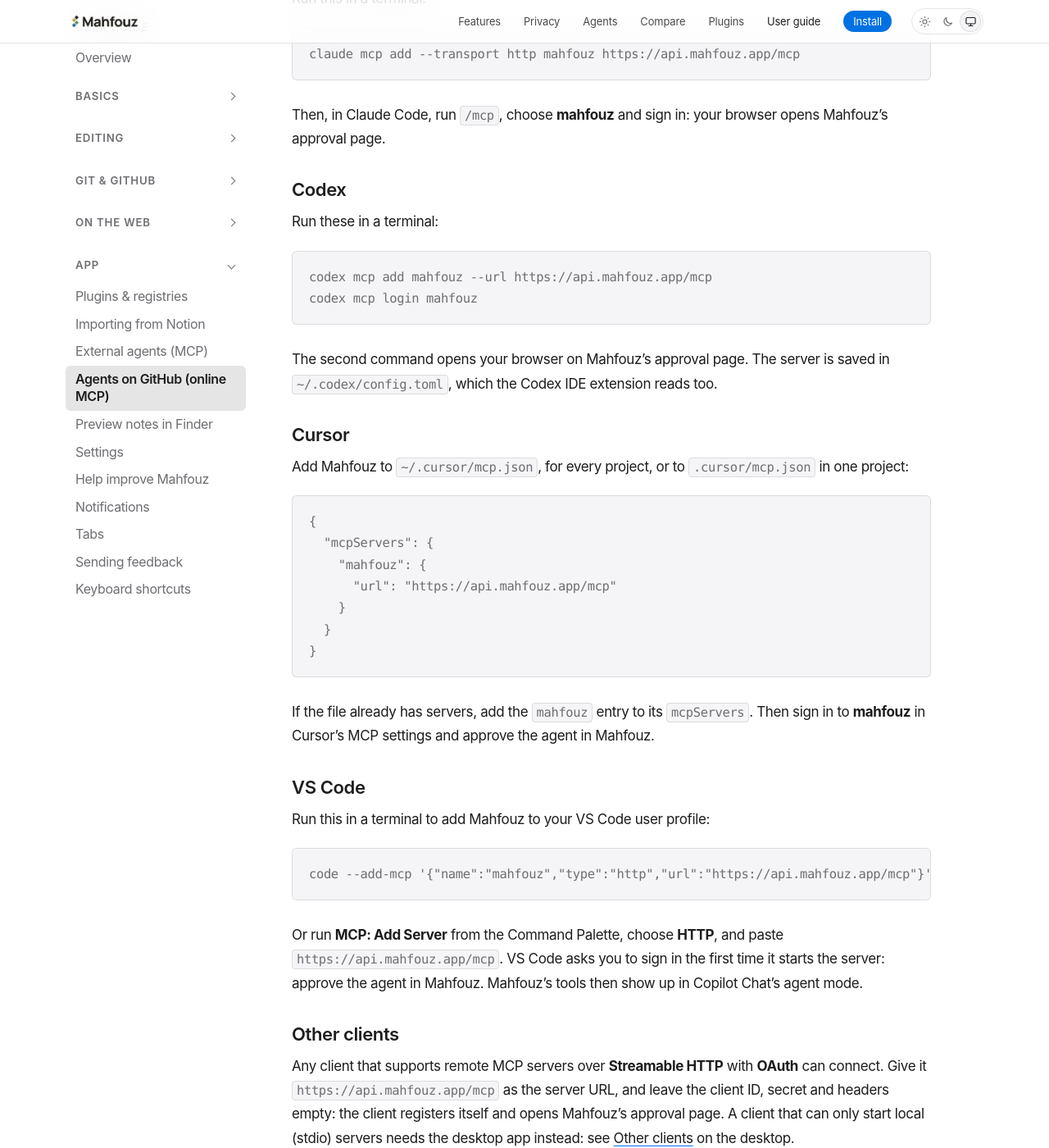
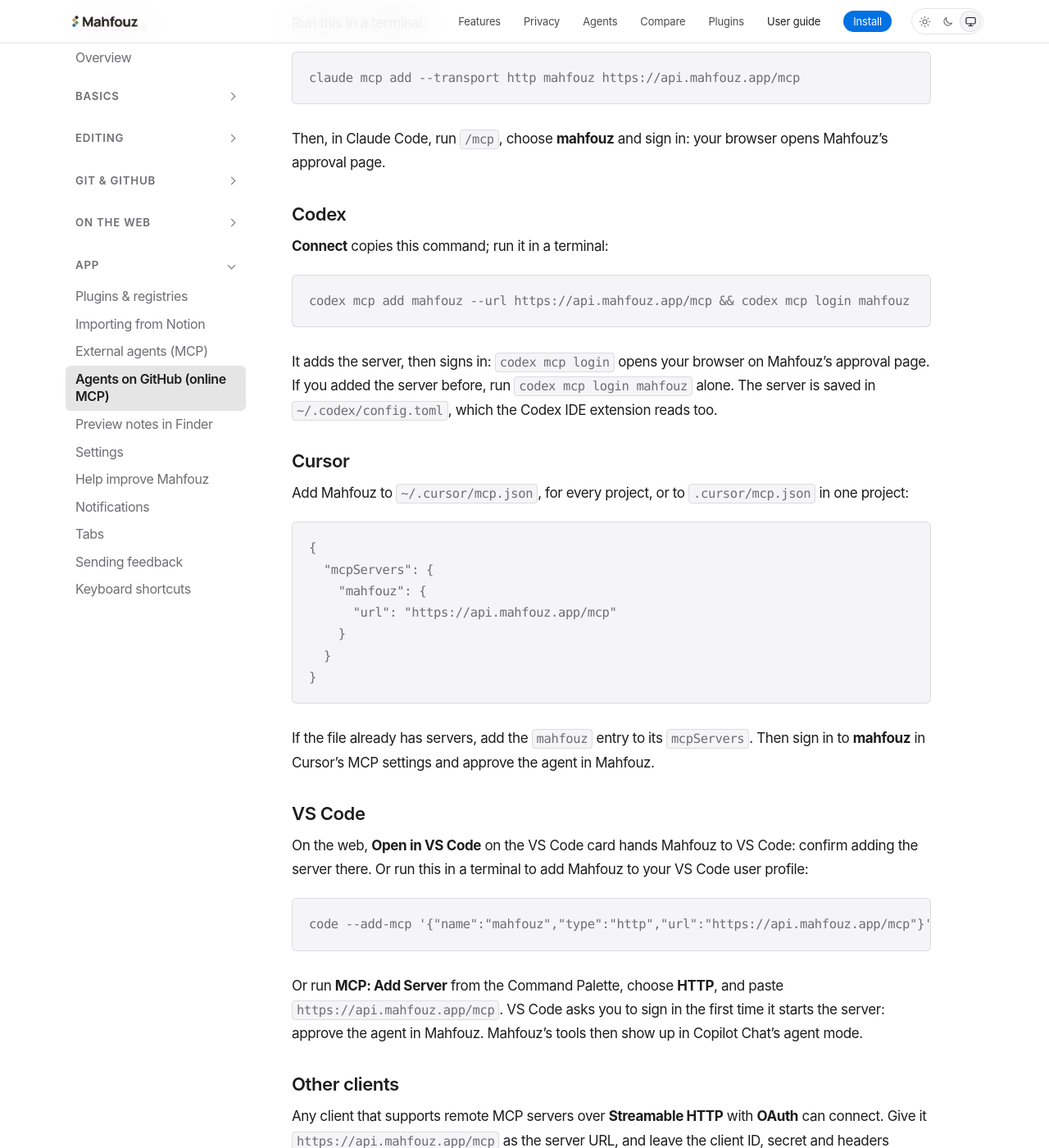
Before and after one commit to mahfouz-app/docs, a Jekyll site: the page built from guide/online-agents.md, in a window 1280 px wide and 1400 px high, scrolled down 2740 px. Shown: the whole window at 82% size. Built offline with Jekyll 4.4.1, drawn with Linux system fonts in a browser that asks for light colours; some of the changed text lies outside the part shown.

Commit message:
Guide: client cards and the one-line Codex command (#288)
The External agents settings show a card per client, each with its own
Connect (Open in VS Code for VS Code on the web), not a Connect a client
button; and the Codex card copies add and login as one command.

Co-authored-by: Claude Opus 5.5 <noreply@anthropic.com>

````diff
--- a/guide/online-agents.md
+++ b/guide/online-agents.md
@@ -56,9 +56,10 @@ copy private notes into the public repository.
 
 ## Set up your client {% include since.html v="0.22.0" %} {#set-up-your-client}
 
-In Settings → AI → External agents, **Connect a client** lists the
-clients Mahfouz knows. **Connect** on a client's card opens its section
-below and copies what you need: the connector URL, or the command to run.
+Settings → AI → External agents shows a card for each client Mahfouz
+knows, each with its own **Connect** button. **Connect** opens the
+client's section below and copies what you need: the connector URL, or the
+command to run. On the web, VS Code's button reads **Open in VS Code**.
 Every client uses the same URL, `https://api.mahfouz.app/mcp`, and signs
 in through Mahfouz's approval page, so none of them needs a token. The
 same URL also connects an agent [through a Mahfouz
@@ -118,16 +119,16 @@ browser opens Mahfouz's approval page.
 
 ### Codex {#codex}
 
-Run these in a terminal:
+**Connect** copies this command; run it in a terminal:
 
 ```sh
-codex mcp add mahfouz --url https://api.mahfouz.app/mcp
-codex mcp login mahfouz
+codex mcp add mahfouz --url https://api.mahfouz.app/mcp && codex mcp login mahfouz
 ```
 
-The second command opens your browser on Mahfouz's approval page. The
-server is saved in `~/.codex/config.toml`, which the Codex IDE extension
-reads too.
+It adds the server, then signs in: `codex mcp login` opens your browser on
+Mahfouz's approval page. If you added the server before, run
+`codex mcp login mahfouz` alone. The server is saved in
+`~/.codex/config.toml`, which the Codex IDE extension reads too.
 
 ### Cursor {#cursor}
 
@@ -150,7 +151,9 @@ approve the agent in Mahfouz.
 
 ### VS Code {#vscode}
 
-Run this in a terminal to add Mahfouz to your VS Code user profile:
+On the web, **Open in VS Code** on the VS Code card hands Mahfouz to VS
+Code: confirm adding the server there. Or run this in a terminal to add
+Mahfouz to your VS Code user profile:
 
 ```sh
 code --add-mcp '{"name":"mahfouz","type":"http","url":"https://api.mahfouz.app/mcp"}'
````
Also changed, not shown: guide/external-agents.md (+1 -1 lines).
